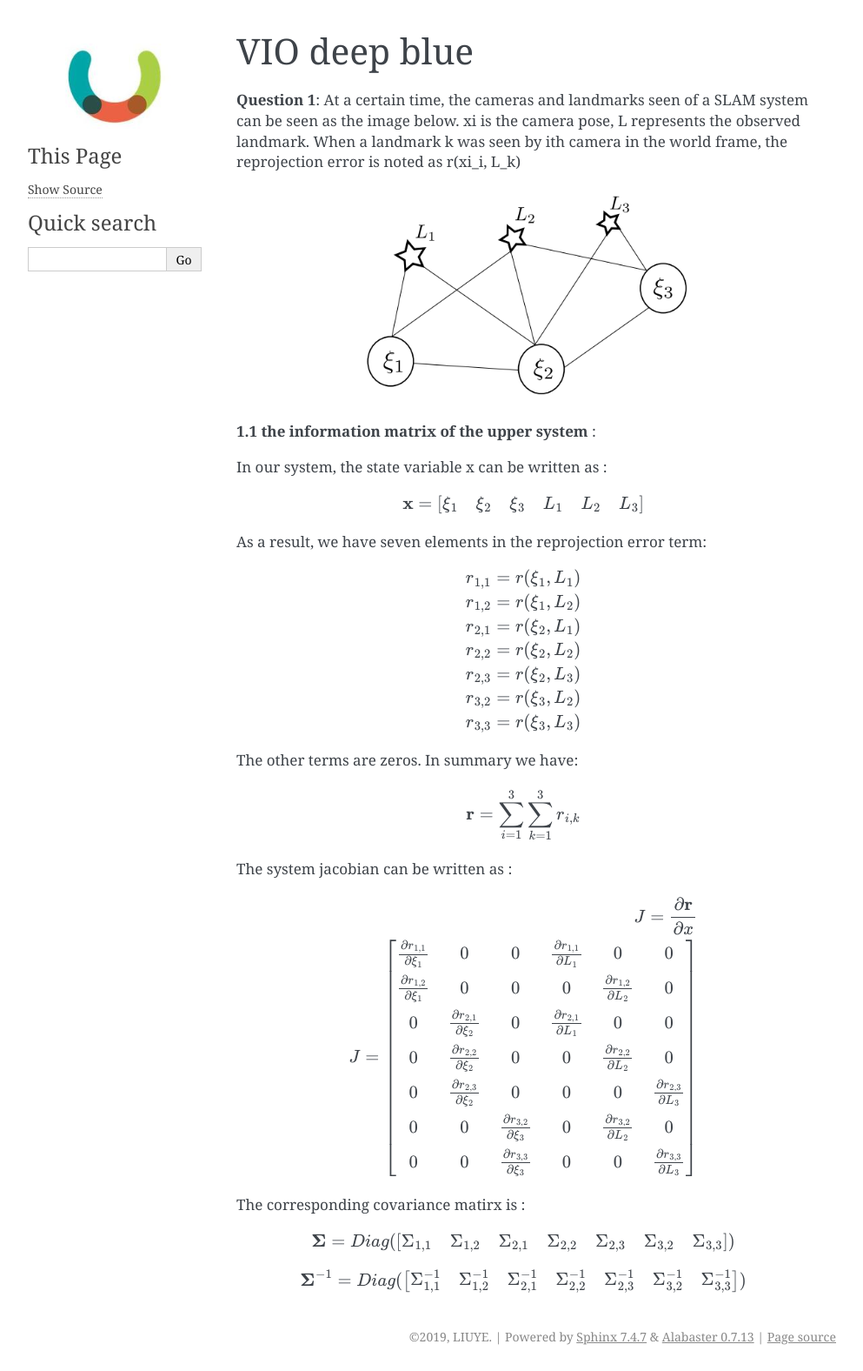
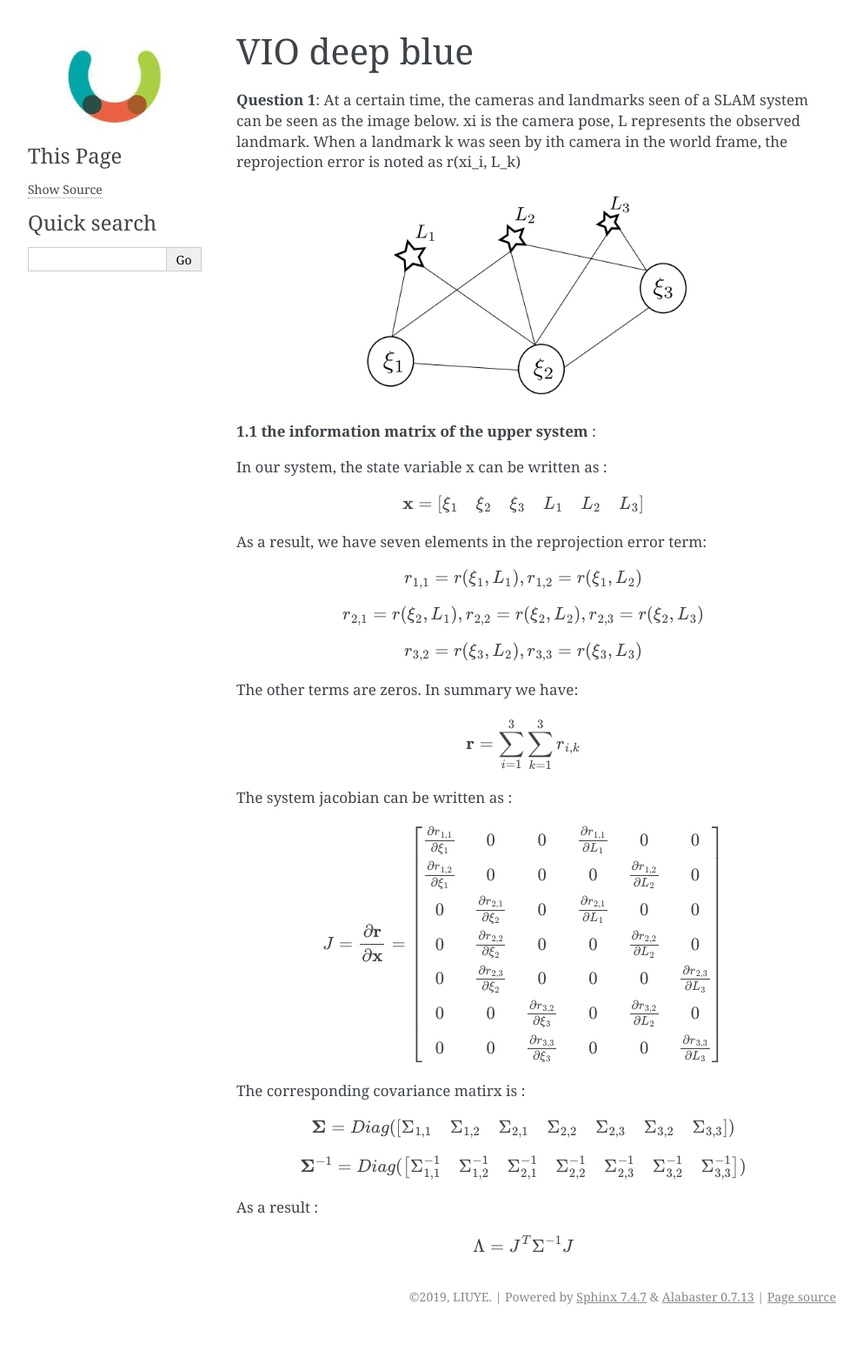
Before and after one commit to gggliuye/VIO, a Sphinx documentation site: the page built from docs/deepblue/VIO.rst, in a window 1280 px wide. Shown: the whole page at 87% size, without its empty margins (148-1141 px from the left). Built offline with Sphinx 7.4.7, drawn with Linux system fonts in a browser that asks for light colours; after the commit the page ends 1530 px from its top, so only the background shows below that.

Commit message:
Update VIO.rst

```diff
--- a/docs/deepblue/VIO.rst
+++ b/docs/deepblue/VIO.rst
@@ -16,19 +16,13 @@ In our system, the state variable x can be written as :
 As a result, we have seven elements in the reprojection error term:
 
 .. math::
-    r_{1,1} = r(\xi_{1}, L_{1})
+    r_{1,1} = r(\xi_{1}, L_{1}) , r_{1,2} = r(\xi_{1}, L_{2})
 
-    r_{1,2} = r(\xi_{1}, L_{2})
+.. math::
+    r_{2,1} = r(\xi_{2}, L_{1}) , r_{2,2} = r(\xi_{2}, L_{2}), r_{2,3} = r(\xi_{2}, L_{3})
 
-    r_{2,1} = r(\xi_{2}, L_{1})
-
-    r_{2,2} = r(\xi_{2}, L_{2})
-
-    r_{2,3} = r(\xi_{2}, L_{3})
-
-    r_{3,2} = r(\xi_{3}, L_{2})
-
-    r_{3,3} = r(\xi_{3}, L_{3})
+.. math::
+    r_{3,2} = r(\xi_{3}, L_{2}) ,  r_{3,3} = r(\xi_{3}, L_{3})
 
 The other terms are zeros. In summary we have:
 
@@ -38,9 +32,8 @@ The other terms are zeros. In summary we have:
 The system jacobian can be written as :
 
 .. math::
-    J = \frac{\partial \mathbf{r}}{\partial x}
-
-    J = \begin{bmatrix}
+    J = \frac{\partial \mathbf{r}}{\partial \mathbf{x}}
+    = \begin{bmatrix}
     \frac{\partial r_{1,1}}{\partial \xi_{1}} & 0 & 0 & \frac{\partial r_{1,1}}{\partial L_{1}} & 0 & 0 \\
     \frac{\partial r_{1,2}}{\partial \xi_{1}} & 0 & 0 & 0 & \frac{\partial r_{1,2}}{\partial L_{2}} & 0 \\
     0 & \frac{\partial r_{2,1}}{\partial \xi_{2}} & 0 & \frac{\partial r_{2,1}}{\partial L_{1}} & 0 & 0 \\
@@ -61,3 +54,8 @@ The corresponding covariance matirx is :
     \mathbf{\Sigma}^{-1} = Diag(
     \begin{bmatrix} \Sigma_{1,1}^{-1} & \Sigma_{1,2}^{-1} & \Sigma_{2,1}^{-1} & \Sigma_{2,2}^{-1} & \Sigma_{2,3}^{-1} & \Sigma_{3,2}^{-1} & \Sigma_{3,3}^{-1}        \end{bmatrix}
     )
+
+As a result :
+
+.. math::
+    \Lambda = J^{T}\Sigma^{-1} J
```
